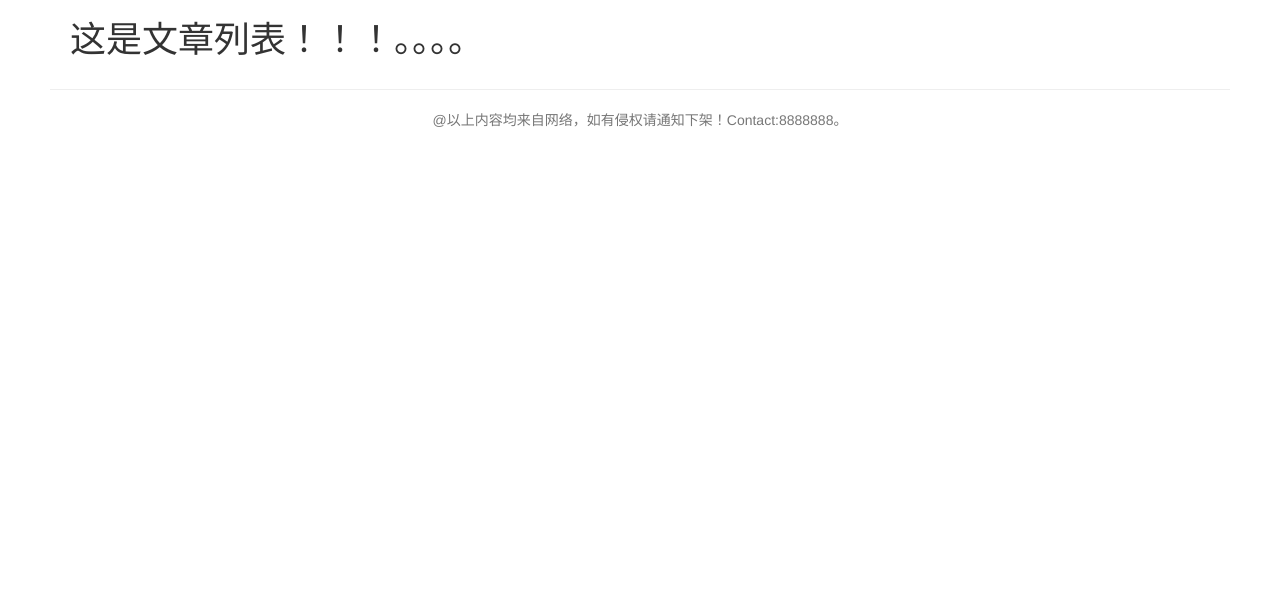
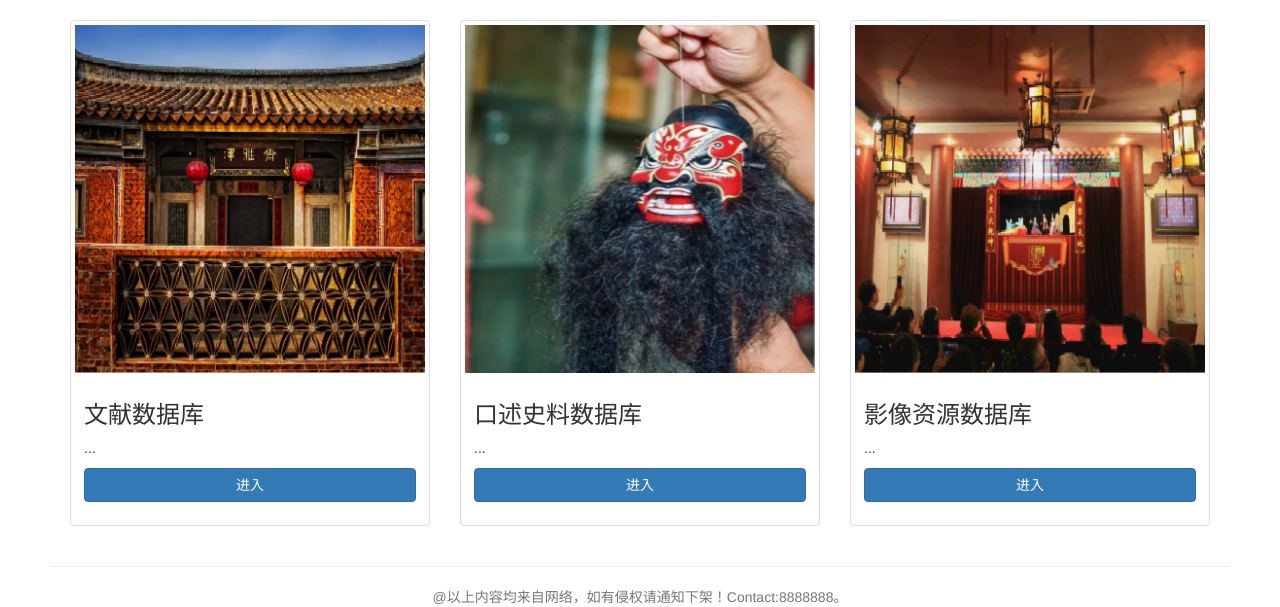
Before and after one commit to mortersen/guanyinshan, a Django app: page /index/ in a window 1280 px wide. Shown: the part 518-1125 px from the top of the page. Before the commit the page ends 645 px from the top, so only its background shows below. Run offline with Django 3.2, Linux system fonts and the light colour scheme; some libraries are stand-ins or nearby versions.

Commit message:
修改首页，加入三个库的缩略图链接

```diff
--- a/template/index.html
+++ b/template/index.html
@@ -1,10 +1,13 @@
 <!-- index.html -->
 {% extends "base.html" %}
+{%  load staticfiles %}
+
   {% block title %}
     闽南口头非遗数据平台
   {% endblock %}
 
   {% block content %}
+
       <div class="container">
         <div class="row">
             <div class="col-lg-12 ">
@@ -57,8 +60,41 @@
              </div>
         </div>
       </div>
+      <h3></h3>
       <div class="container">
-        <h1>这是文章列表！！！。。。。</h1>
+        <div class="row">
+            <div class="col-lg-4">
+                <div class="thumbnail">
+                    <img src= "{% static 'imgs/redwall_360_358.jpg' %}"  alt="...">
+                    <div class="caption">
+                        <h3>文献数据库</h3>
+                        <p>...</p>
+                        <p><a href="#" class="btn btn-primary btn-block" role="button">进入</a> </p>
+                    </div>
+                </div>
+            </div>
+            <div class="col-lg-4">
+                <div class="thumbnail">
+                    <img src="{% static 'imgs/mooou_360358.jpg' %}" alt="...">
+                    <div class="caption">
+                        <h3>口述史料数据库</h3>
+                        <p>...</p>
+                        <p><a href="#" class="btn btn-primary btn-block" role="button">进入</a></p>
+                    </div>
+                </div>
+            </div>
+            <div class="col-lg-4">
+                <div class="thumbnail">
+                    <img src="{% static 'imgs/watch_opera_360-358.jpg' %}" alt="...">
+                    <div class="caption">
+                        <h3>影像资源数据库</h3>
+                        <p>...</p>
+                        <p><a href="#" class="btn btn-primary btn-block" role="button">进入</a> </p>
+                    </div>
+                </div>
+            </div>
+        </div>
+
       </div>
 
   {% endblock %}
```
Also changed, not shown: static/imgs/mooou_360358.jpg (added), static/imgs/redwall_360_358.jpg (added), static/imgs/watch_opera_360-358.jpg (added), 1 other file.
